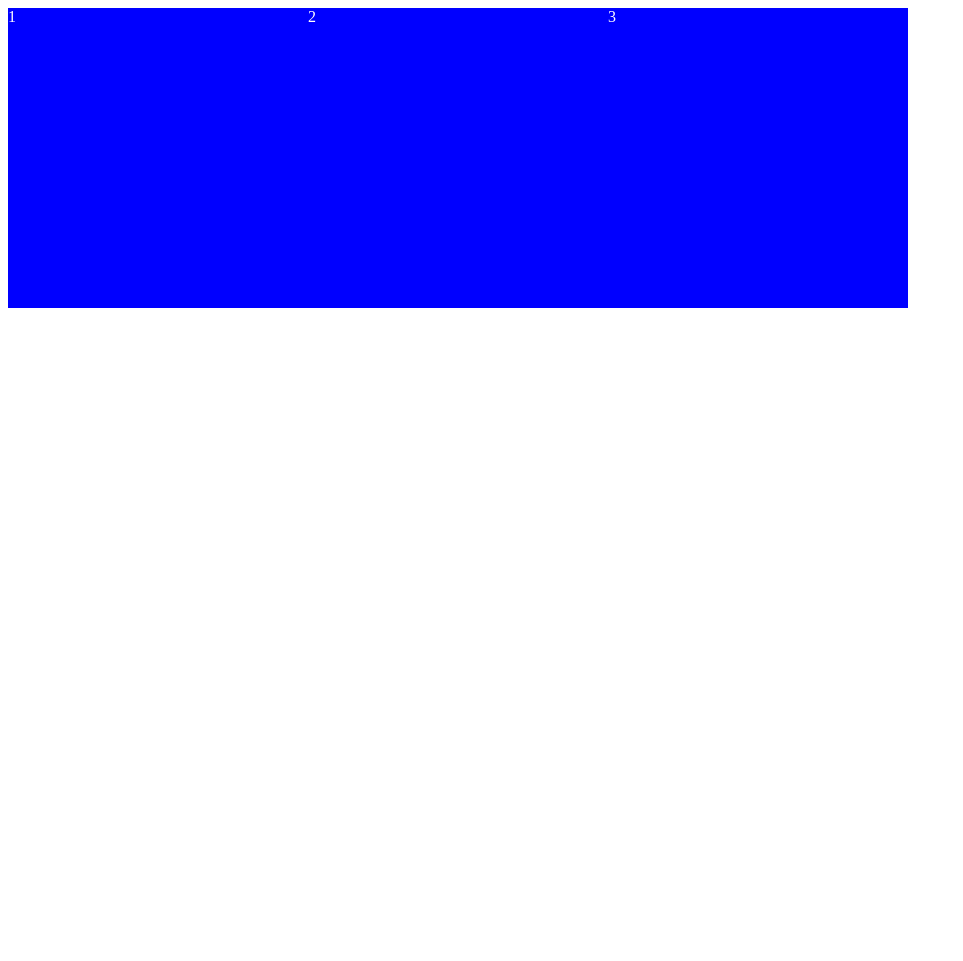
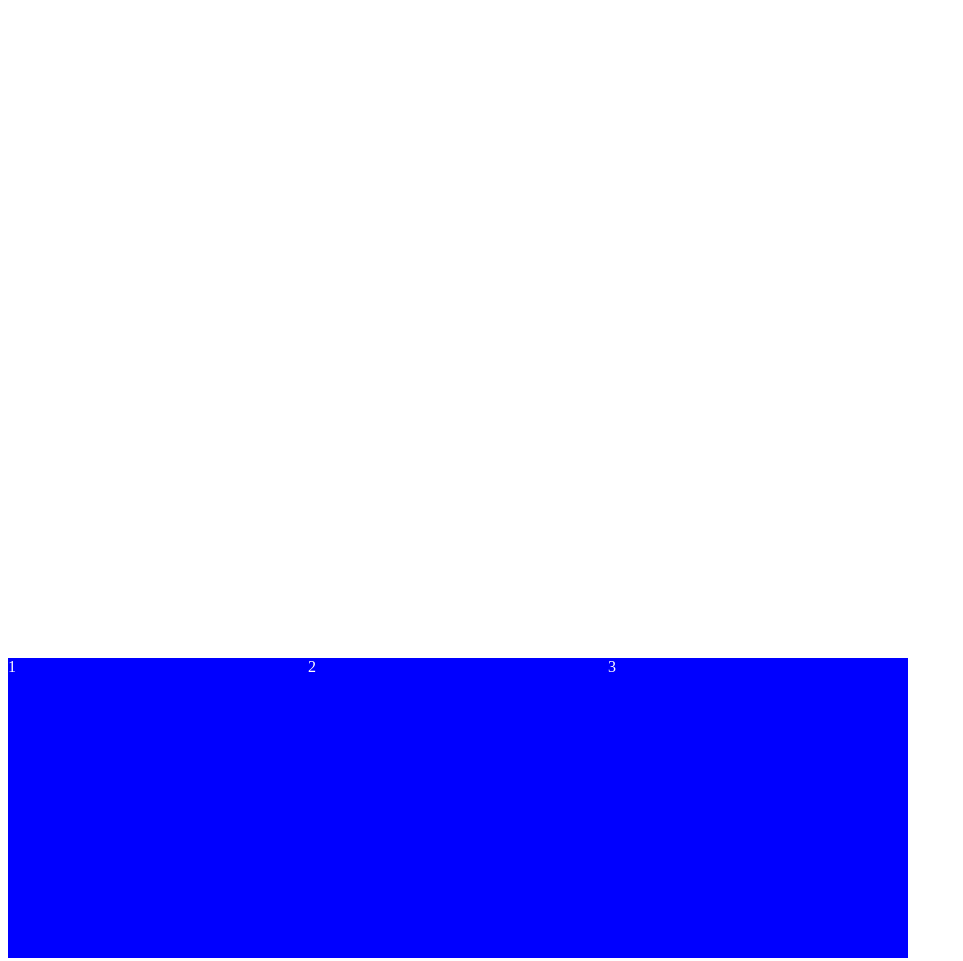
Before and after one commit to shing100/CSS-MASTER, a plain HTML site: page SCSS/ex1/index.html in a window 1280 px wide. Shown: the top 961 px of the page, without its empty margins (0-963 px from the left). Before the commit the page ends 800 px from the top, so only its background shows below. Drawn offline with Linux system fonts and the light colour scheme.

Commit message:
flex-direction

```diff
--- a/SCSS/ex1/styles.css
+++ b/SCSS/ex1/styles.css
@@ -1,5 +1,8 @@
 .wrapeer {
     display: flex;
+    flex-direction: row;
+    align-items: center;
+    height: 200vh;
 }
 
 .box {
```
